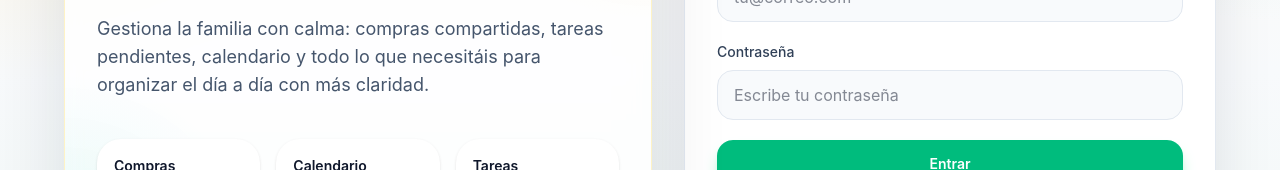
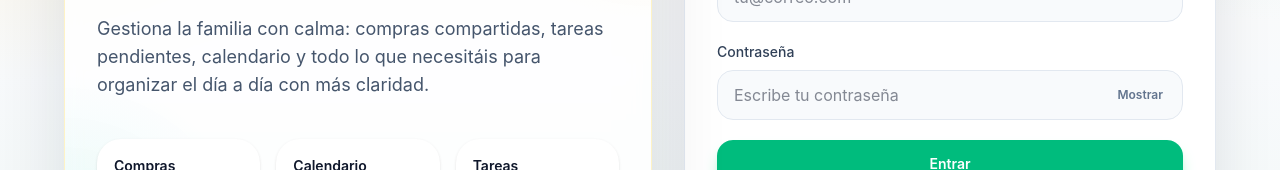
Before and after one commit to Diegogarhdez/proyecto-familia, a React (Vite) app in the folder apps/frontend/: page /login in a window 1280 px wide. Shown: the part 368-538 px from the top of the page. Built offline with nearby package versions, Linux system fonts and the light colour scheme; no server answers.

Commit message:
minor changes

```diff
--- a/apps/frontend/src/components/Login.tsx
+++ b/apps/frontend/src/components/Login.tsx
@@ -6,6 +6,7 @@ import { useAuth } from '../context/AuthContext';
 export const Login = () => {
   const [email, setEmail] = useState('');
   const [password, setPassword] = useState('');
+  const [showPassword, setShowPassword] = useState(false);
   const [error, setError] = useState<string | null>(null);
   const [isLoading, setIsLoading] = useState(false);
 
@@ -109,15 +110,26 @@ export const Login = () => {
 
             <label className="block">
               <span className="mb-2 block text-sm font-medium text-slate-700">Contraseña</span>
+              <div className="relative">
                 <input
                   id="password"
-                type="password"
+                  type={showPassword ? 'text' : 'password'}
                   value={password}
                   onChange={(e) => setPassword(e.target.value)}
                   required
-                className="w-full rounded-2xl border border-slate-200 bg-slate-50 px-4 py-3 text-slate-900 outline-none transition focus:border-emerald-400 focus:bg-white focus:ring-4 focus:ring-emerald-100"
+                  className="w-full rounded-2xl border border-slate-200 bg-slate-50 px-4 py-3 pr-24 text-slate-900 outline-none transition focus:border-emerald-400 focus:bg-white focus:ring-4 focus:ring-emerald-100"
                   placeholder="Escribe tu contraseña"
                 />
+                <button
+                  type="button"
+                  onClick={() => setShowPassword((current) => !current)}
+                  className="absolute inset-y-0 right-3 my-auto h-9 rounded-xl px-2 text-xs font-semibold text-slate-500 transition hover:bg-slate-200 hover:text-slate-800"
+                  aria-label={showPassword ? 'Ocultar contraseña' : 'Mostrar contraseña'}
+                  aria-pressed={showPassword}
+                >
+                  {showPassword ? 'Ocultar' : 'Mostrar'}
+                </button>
+              </div>
             </label>
 
             <button
```
Lines whose indentation alone changed are shown as unchanged.
